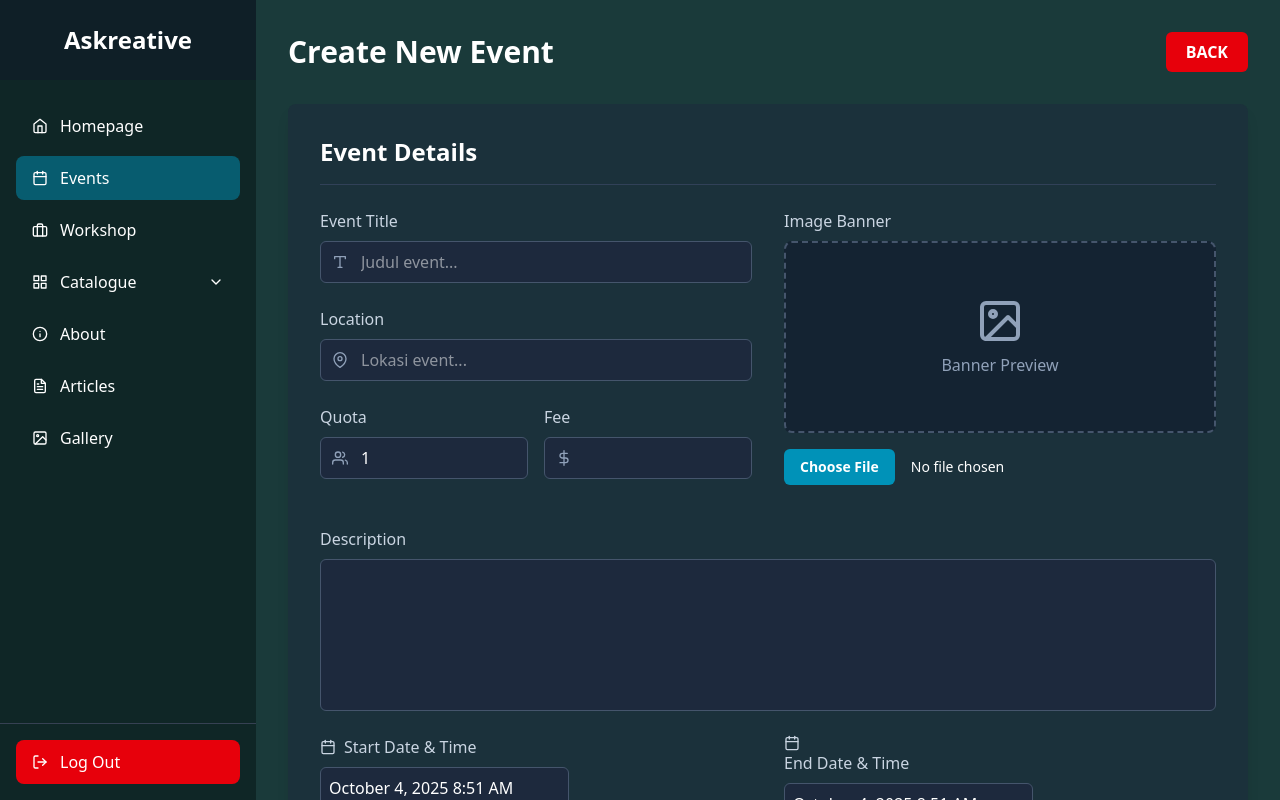
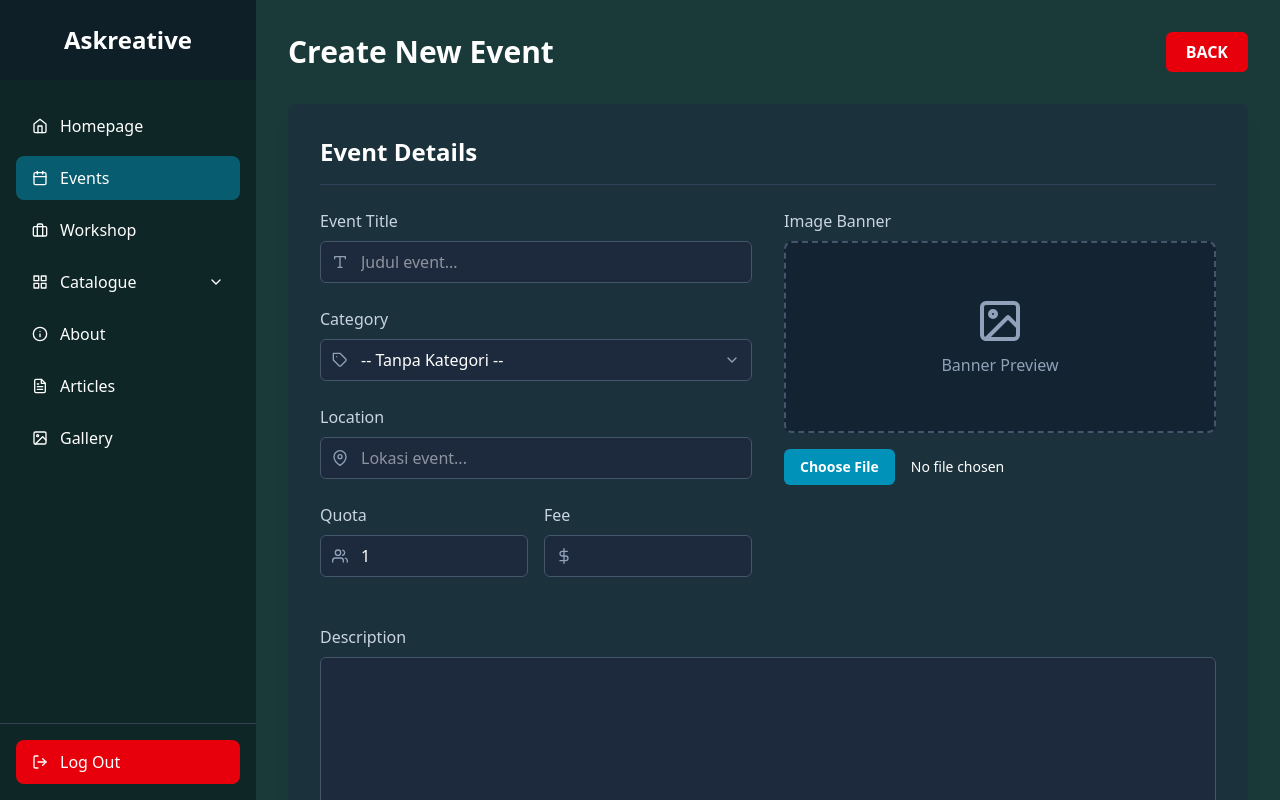
Before and after one commit to Riss27/internship-saptaloka-2025, a React (Vite) app in the folder frontend/: page /admin/events/add in a window 1280 px wide. Built offline with nearby package versions, Linux system fonts and the light colour scheme.

Commit message:
feat(admin): Implementasi kategori event di UI admin

```diff
--- a/frontend/src/admin/pages/events/AddEventPage.jsx
+++ b/frontend/src/admin/pages/events/AddEventPage.jsx
@@ -5,20 +5,33 @@ import { useEditor, EditorContent } from "@tiptap/react";
 import StarterKit from "@tiptap/starter-kit";
 import DatePicker from "react-datepicker";
 import "react-datepicker/dist/react-datepicker.css";
-import { FiPlus, FiTrash2, FiSave, FiType, FiUsers, FiMapPin, FiDollarSign, FiCalendar, FiImage, FiX, FiUploadCloud } from "react-icons/fi";
+import { FiPlus, FiTrash2, FiSave, FiType, FiUsers, FiMapPin, FiDollarSign, FiCalendar, FiImage, FiX, FiUploadCloud, FiTag, FiChevronDown } from "react-icons/fi";
 
-// Reusable InputField
-const InputField = ({ label, name, value, onChange, icon, ...props }) => (
+// Komponen InputField
+const InputField = ({ label, name, value, onChange, icon, as = "input", options = [], ...props }) => (
   <div className="mb-6">
     <label className="block mb-2 font-medium text-slate-300">{label}</label>
     <div className="relative">
       <span className="absolute inset-y-0 left-0 flex items-center pl-3 text-slate-400">{icon}</span>
-      <input {...props} name={name} value={value || ""} onChange={onChange} className="w-full p-2 pl-10 bg-slate-800 border border-slate-600 rounded-md focus:outline-none focus:ring-2 focus:ring-cyan-500" />
+
+      {as === "select" ? (
+        <>
+          <select name={name} value={value} onChange={onChange} {...props} className="w-full p-2 pl-10 bg-slate-800 border border-slate-600 rounded-md focus:outline-none focus:ring-2 focus:ring-cyan-500 appearance-none">
+            {options.map((opt) => (
+              <option key={opt.value} value={opt.value}>
+                {opt.label}
+              </option>
+            ))}
+          </select>
+          <FiChevronDown className="absolute top-1/2 right-3 -translate-y-1/2 text-slate-400 pointer-events-none" />
+        </>
+      ) : (
+        <input {...props} name={name} value={value || ""} onChange={onChange} className="w-full p-2 pl-10 bg-slate-800 border border-slate-600 rounded-md focus:outline-none focus:ring-2 focus:ring-cyan-500" />
+      )}
     </div>
   </div>
 );
 
-// Reusable TiptapEditor
 const TiptapEditor = ({ content, onUpdate }) => {
   const editor = useEditor({
     extensions: [StarterKit],
@@ -42,14 +55,13 @@ const AddEventPage = () => {
   const isEditMode = Boolean(id);
 
   const [isLoading, setIsLoading] = useState(false);
-  const [event, setEvent] = useState({ title: "", quota: 1, location: "", fee: 0, description: "", startDateTime: new Date(), endDateTime: new Date() });
+  const [event, setEvent] = useState({ title: "", quota: 1, location: "", fee: 0, description: "", startDateTime: new Date(), endDateTime: new Date(), category: "" });
   const [imageBanner, setImageBanner] = useState(null);
   const [previewBanner, setPreviewBanner] = useState("");
   const [roles, setRoles] = useState(["Umum"]);
   const [newRole, setNewRole] = useState("");
   const [contents, setContents] = useState([]);
 
-  // Fetch data if edit mode
   useEffect(() => {
     if (!isEditMode) return;
     setIsLoading(true);
@@ -65,6 +77,7 @@ const AddEventPage = () => {
           description: fetched.description || "",
           startDateTime: fetched.startDateTime ? new Date(fetched.startDateTime) : new Date(),
           endDateTime: fetched.endDateTime ? new Date(fetched.endDateTime) : new Date(),
+          category: fetched.category || "",
         });
         if (fetched.imageBannerUrl) setPreviewBanner(`http://localhost:3000${fetched.imageBannerUrl}`);
         if (fetched.participantRoles) {
@@ -76,21 +89,13 @@ const AddEventPage = () => {
           }
         }
         if (Array.isArray(fetched.EventContents)) {
-          const parseImageUrls = (data) => {
-            if (!data) return [];
-            let parsed = data;
-            while (typeof parsed === "string") {
-              try {
-                parsed = JSON.parse(parsed);
-              } catch {
-                return [];
-              }
+          const fetchedContents = fetched.EventContents.map((c) => {
+            let imageUrls = [];
+            try {
+              if (c.imageUrls) imageUrls = Array.isArray(c.imageUrls) ? c.imageUrls : JSON.parse(c.imageUrls);
+            } catch {
+              imageUrls = [];
             }
-            return Array.isArray(parsed) ? parsed : [];
-          };
-
-          const fetchedContents = fetched.EventContents.map((c) => {
-            const imageUrls = parseImageUrls(c.imageUrls);
             return {
               header: c.header || "",
               content: c.content || "",
@@ -105,7 +110,6 @@ const AddEventPage = () => {
       .finally(() => setIsLoading(false));
   }, [id, isEditMode]);
 
-  // Handlers
   const handleEventChange = (e) => setEvent((prev) => ({ ...prev, [e.target.name]: e.target.value }));
   const handleDescriptionChange = (value) => setEvent((prev) => ({ ...prev, description: value }));
   const handleBannerChange = (e) => {
@@ -144,7 +148,6 @@ const AddEventPage = () => {
     setContents(newContents);
   };
 
-  // Submit
   const handleSubmit = async (e) => {
     e.preventDefault();
     setIsLoading(true);
@@ -189,12 +192,24 @@ const AddEventPage = () => {
       </header>
 
       <form onSubmit={handleSubmit} className="space-y-8">
-        {/* Event Details */}
         <div className="bg-slate-800/50 p-8 rounded-lg shadow-lg">
           <h2 className="text-2xl font-semibold mb-6 border-b border-slate-700 pb-4">Event Details</h2>
           <div className="grid grid-cols-1 md:grid-cols-2 gap-8">
             <div>
               <InputField label="Event Title" name="title" value={event.title} onChange={handleEventChange} icon={<FiType />} required placeholder="Judul event..." />
+              <InputField
+                as="select"
+                label="Category"
+                name="category"
+                value={event.category}
+                onChange={handleEventChange}
+                icon={<FiTag />}
+                options={[
+                  { value: "", label: "-- Tanpa Kategori --" },
+                  { value: "Aromaterapi", label: "Aromaterapi" },
+                  { value: "Parfum", label: "Parfum" },
+                ]}
+              />
               <InputField label="Location" name="location" value={event.location} onChange={handleEventChange} icon={<FiMapPin />} required placeholder="Lokasi event..." />
               <div className="grid grid-cols-2 gap-4">
                 <InputField label="Quota" name="quota" type="number" min="1" value={event.quota} onChange={handleEventChange} icon={<FiUsers />} required />
@@ -253,8 +268,6 @@ const AddEventPage = () => {
             </div>
           </div>
         </div>
-
-        {/* Participant Roles */}
         <div className="bg-slate-800/50 p-8 rounded-lg shadow-lg">
           <h2 className="text-2xl font-semibold mb-6 border-b border-slate-700 pb-4">Participant Roles</h2>
           <div className="flex items-center gap-4 mb-4">
@@ -280,8 +293,6 @@ const AddEventPage = () => {
             ))}
           </div>
         </div>
-
-        {/* Content Sections */}
         <div className="bg-slate-800/50 p-8 rounded-lg shadow-lg">
           <h2 className="text-2xl font-semibold mb-6 border-b border-slate-700 pb-4">Content Sections</h2>
           <div className="space-y-6">
@@ -327,8 +338,6 @@ const AddEventPage = () => {
             <FiPlus className="mr-2" /> Add Content Section
           </button>
         </div>
-
-        {/* Submit */}
         <div className="mt-8">
           <button
             type="submit"
--- a/frontend/src/admin/pages/workshop/AddWorkshopPage.jsx
+++ b/frontend/src/admin/pages/workshop/AddWorkshopPage.jsx
@@ -5,7 +5,6 @@ import { useEditor, EditorContent } from "@tiptap/react";
 import StarterKit from "@tiptap/starter-kit";
 import { FiSave, FiType, FiFileText, FiImage, FiCheckSquare, FiSquare, FiToggleLeft, FiToggleRight, FiTag } from "react-icons/fi";
 
-// Komponen Reusable (InputField & TiptapEditor)
 const InputField = ({ label, name, value, onChange, icon, ...props }) => (
     <div className="mb-6">
         <label className="block mb-2 font-medium text-slate-300">{label}</label>
@@ -20,28 +19,17 @@ const TiptapEditor = ({ content, onUpdate }) => {
     const editor = useEditor({
         extensions: [StarterKit],
         content: content || "",
-    onUpdate: ({ editor }) => {
-      onUpdate(editor.getHTML());
-    },
-    editorProps: {
-      attributes: { class: "prose prose-invert max-w-none p-4 min-h-[200px] focus:outline-none" },
-    },
+        onUpdate: ({ editor }) => { onUpdate(editor.getHTML()); },
+        editorProps: { attributes: { class: "prose prose-invert max-w-none p-4 min-h-[200px] focus:outline-none" }, },
     });
-
     useEffect(() => {
-    if (editor && content !== editor.getHTML()) {
-      editor.commands.setContent(content);
-    }
+        if (editor && content !== editor.getHTML()) { editor.commands.setContent(content); }
     }, [content, editor]);
     return (
         <div className="bg-slate-800 border border-slate-600 rounded-md">
             <div className="flex flex-wrap gap-2 p-2 bg-slate-700/50 rounded-t-md border-b border-slate-600">
-        <button type="button" onClick={() => editor.chain().focus().toggleBold().run()} className={editor?.isActive("bold") ? "bg-cyan-600 text-white p-2 rounded" : "p-2"}>
-          Bold
-        </button>
-        <button type="button" onClick={() => editor.chain().focus().toggleItalic().run()} className={editor?.isActive("italic") ? "bg-cyan-600 text-white p-2 rounded" : "p-2"}>
-          Italic
-        </button>
+                <button type="button" onClick={() => editor.chain().focus().toggleBold().run()} className={editor?.isActive("bold") ? "bg-cyan-600 text-white p-2 rounded" : "p-2"}>Bold</button>
+                <button type="button" onClick={() => editor.chain().focus().toggleItalic().run()} className={editor?.isActive("italic") ? "bg-cyan-600 text-white p-2 rounded" : "p-2"}>Italic</button>
             </div>
             <EditorContent editor={editor} />
         </div>
@@ -56,13 +44,24 @@ const AddWorkshopPage = () => {
   const [workshop, setWorkshop] = useState({ title: "", description: "", status: "draft", category: "" });
   const [image, setImage] = useState(null);
   const [previewImage, setPreviewImage] = useState("");
-  const [availableEvents, setAvailableEvents] = useState([]);
+  const [groupedEvents, setGroupedEvents] = useState({});
   const [selectedEventIds, setSelectedEventIds] = useState(new Set());
 
   useEffect(() => {
     axios
       .get("http://localhost:3000/api/events?search=")
-      .then((response) => setAvailableEvents(response.data.data))
+      .then((response) => {
+        const events = response.data.data;
+        const grouped = events.reduce((acc, event) => {
+          const category = event.category || "Tanpa Kategori";
+          if (!acc[category]) {
+            acc[category] = [];
+          }
+          acc[category].push(event);
+          return acc;
+        }, {});
+        setGroupedEvents(grouped);
+      })
       .catch((error) => console.error("Gagal mengambil data events:", error));
 
     if (isEditMode) {
@@ -132,36 +131,33 @@ const AddWorkshopPage = () => {
       </header>
 
       <form onSubmit={handleSubmit} className="grid grid-cols-1 lg:grid-cols-3 gap-8">
-        {/* Kolom Kiri: Detail Workshop */}
         <div className="lg:col-span-2 space-y-8">
           <div className="bg-slate-800/50 p-8 rounded-lg">
             <h2 className="text-2xl font-semibold mb-6 border-b border-slate-700 pb-4">Workshop Details</h2>
             <InputField label="Workshop Title" name="title" value={workshop.title} onChange={handleWorkshopChange} icon={<FiType />} required placeholder="Judul workshop..." />
+
             <div className="mb-6">
               <label className="block mb-2 font-medium text-slate-300">Category</label>
               <div className="relative">
-                <span className="absolute inset-y-0 left-0 flex items-center pl-3 text-slate-400">
-                  <FiTag />
-                </span>
-                <select name="category" value={workshop.category} onChange={handleWorkshopChange} required className="w-full p-2 pl-10 bg-slate-800 border border-slate-600 rounded-md focus:outline-none focus:ring-2 focus:ring-cyan-500">
-                  <option value="" disabled>
-                    -- Pilih Kategori --
-                  </option>
+                <span className="absolute inset-y-0 left-0 flex items-center pl-3 text-slate-400"><FiTag /></span>
+                <select
+                  name="category"
+                  value={workshop.category}
+                  onChange={handleWorkshopChange}
+                  required
+                  className="w-full p-2 pl-10 bg-slate-800 border border-slate-600 rounded-md focus:outline-none focus:ring-2 focus:ring-cyan-500"
+                >
+                  <option value="" disabled>-- Pilih Kategori Workshop --</option>
                   <option value="Aromaterapi">Aromaterapi</option>
                   <option value="Parfum">Parfum</option>
                 </select>
               </div>
             </div>
+
             <div>
               <label className="block mb-2 font-medium text-slate-300">Workshop Poster</label>
               <div className="mt-2 flex justify-center items-center w-full h-48 border-2 border-dashed border-slate-600 rounded-lg bg-slate-900/50">
-                {previewImage ? (
-                  <img src={previewImage} alt="Preview" className="h-full w-full object-contain p-1" />
-                ) : (
-                  <div className="text-center text-slate-400">
-                    <FiImage className="mx-auto h-12 w-12" />
-                  </div>
-                )}
+                {previewImage ? <img src={previewImage} alt="Preview" className="h-full w-full object-contain p-1" /> : <div className="text-center text-slate-400"><FiImage className="mx-auto h-12 w-12" /></div>}
               </div>
               <input type="file" name="imageUrl" onChange={handleImageChange} className="w-full mt-4 text-sm" required={!isEditMode} />
             </div>
@@ -172,12 +168,18 @@ const AddWorkshopPage = () => {
           </div>
         </div>
 
-        {/* Kolom Kanan: Pemilihan Event & Status */}
         <div className="space-y-8">
           <div className="bg-slate-800/50 p-8 rounded-lg">
             <h2 className="text-2xl font-semibold mb-6 border-b border-slate-700 pb-4">Select Events</h2>
-            <div className="space-y-3 max-h-96 overflow-y-auto pr-2">
-              {availableEvents.map((event) => (
+            <div className="space-y-4 max-h-96 overflow-y-auto pr-2">
+              {workshop.category ? (
+                Object.keys(groupedEvents)
+                  .filter(category => category === workshop.category || category === "Tanpa Kategori")
+                  .map(category => (
+                    <div key={category}>
+                      <h3 className="font-semibold text-cyan-400 mb-2 sticky top-0 bg-slate-800/50 py-1">{category}</h3>
+                      <div className="space-y-3">
+                        {groupedEvents[category].map(event => (
                           <div
                             key={event.id}
                             onClick={() => handleEventSelect(event.id)}
@@ -185,11 +187,15 @@ const AddWorkshopPage = () => {
                           >
                             {selectedEventIds.has(event.id) ? <FiCheckSquare className="text-cyan-400 mr-4 flex-shrink-0" /> : <FiSquare className="text-slate-500 mr-4 flex-shrink-0" />}
                             <img src={`http://localhost:3000${event.imageBannerUrl}`} alt={event.title} className="w-16 h-10 object-cover rounded-md" />
-                  <div className="ml-4">
-                    <p className="font-semibold text-white text-sm">{event.title}</p>
+                            <div className="ml-4"><p className="font-semibold text-white text-sm">{event.title}</p></div>
+                          </div>
+                        ))}
                       </div>
                     </div>
-              ))}
+                  ))
+              ) : (
+                <div className="text-center text-slate-500 p-8"><p>Pilih kategori workshop terlebih dahulu untuk melihat event yang relevan.</p></div>
+              )}
             </div>
           </div>
           <div className="bg-slate-800/50 p-8 rounded-lg">
@@ -201,7 +207,6 @@ const AddWorkshopPage = () => {
           </div>
         </div>
 
-        {/* Tombol Aksi */}
         <div className="lg:col-span-3 mt-8">
           <button type="submit" disabled={isLoading} className="w-full bg-cyan-600 hover:bg-cyan-700 py-3 rounded-md font-bold text-lg flex items-center justify-center">
             <FiSave className="mr-2" />
```
Lines whose indentation alone changed are shown as unchanged.
